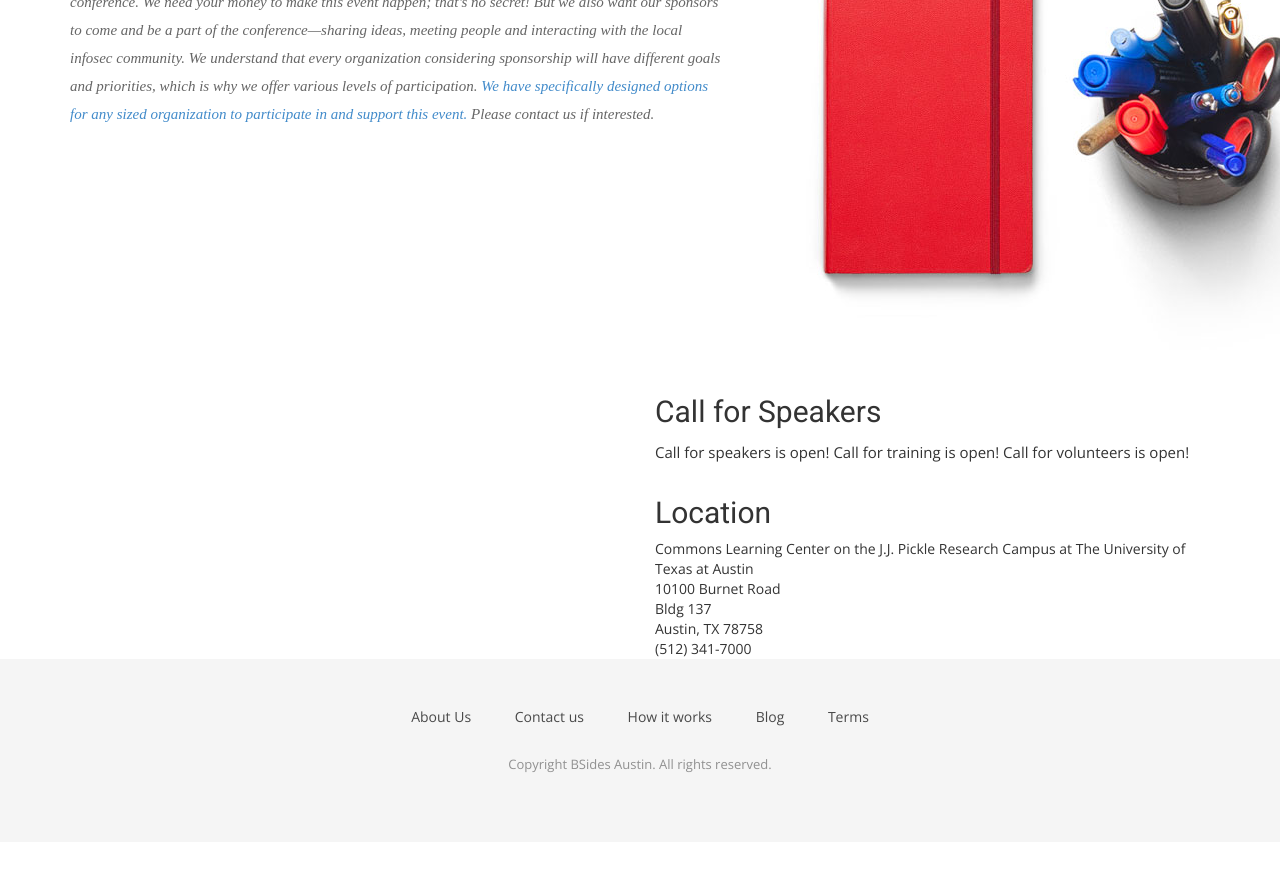
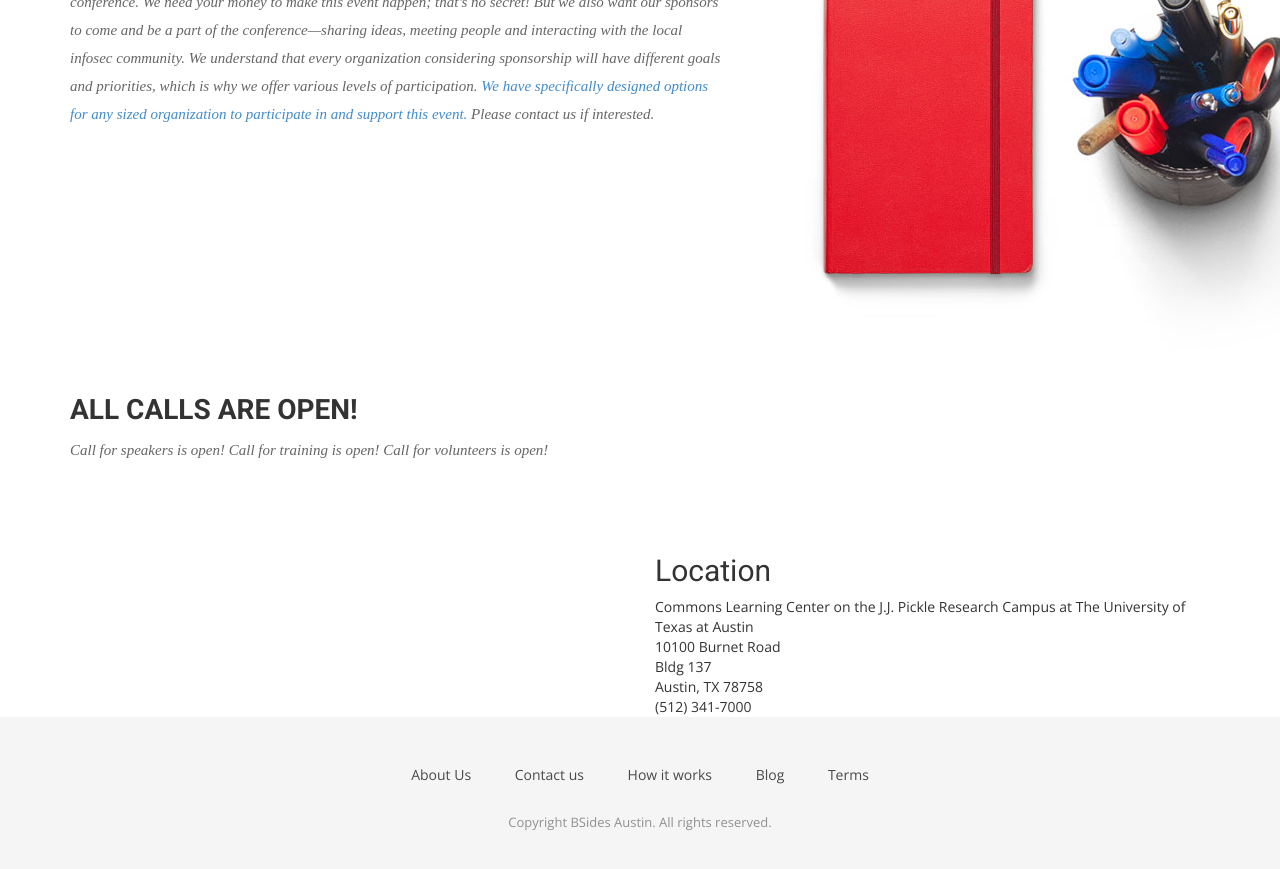
Before and after one commit to bsidesaustin/test, a Jekyll site: the page built from index.html, in a window 1280 px wide and 900 px high, scrolled down 1072 px. Shown: the top 869 px of the window. Built offline with Jekyll 4.4.1, drawn with Linux system fonts in a browser that asks for light colours; nearby versions of some CDN libraries; some web fonts are replaced; before the commit the page ends 1914 px from its top, so only the background shows below that.

Commit message:
Update index.html

```diff
--- a/index.html
+++ b/index.html
@@ -19,6 +19,7 @@
     </div>
   </div>
 </section>
+
 <!-- Wrapper Start -->
 <section id="sponsors">
   <div class="container">
@@ -43,16 +44,29 @@
   </div>
 </section>
 
+
 <section id="calls">
-<div class="container">
-  <div class="row">
-    <div class="col-md-6 col-md-offset-6">
-      <h2>Call for Speakers</h2>
-      <p>Call for speakers is open! Call for training is open! Call for volunteers is open!
+  <div class="container">
+    <div class="row">
+      <div class="col-md-7 col-sm-12">
+        <div class="block">
+          <div class="section-title">
+            <h2>All calls are open!</h2>
+            <p>Call for speakers is open! Call for training is open! Call for volunteers is open! </p>
+
+          </div>
+
+        </div>
+      </div><!-- .col-md-7 close -->
+      <div class="col-md-5 col-sm-12">
+        <div class="block">
+
+        </div>
+      </div><!-- .col-md-5 close -->
     </div>
   </div>
-</div>
 </section>
+
 
 <section id="location">
 <div class="container">
```
